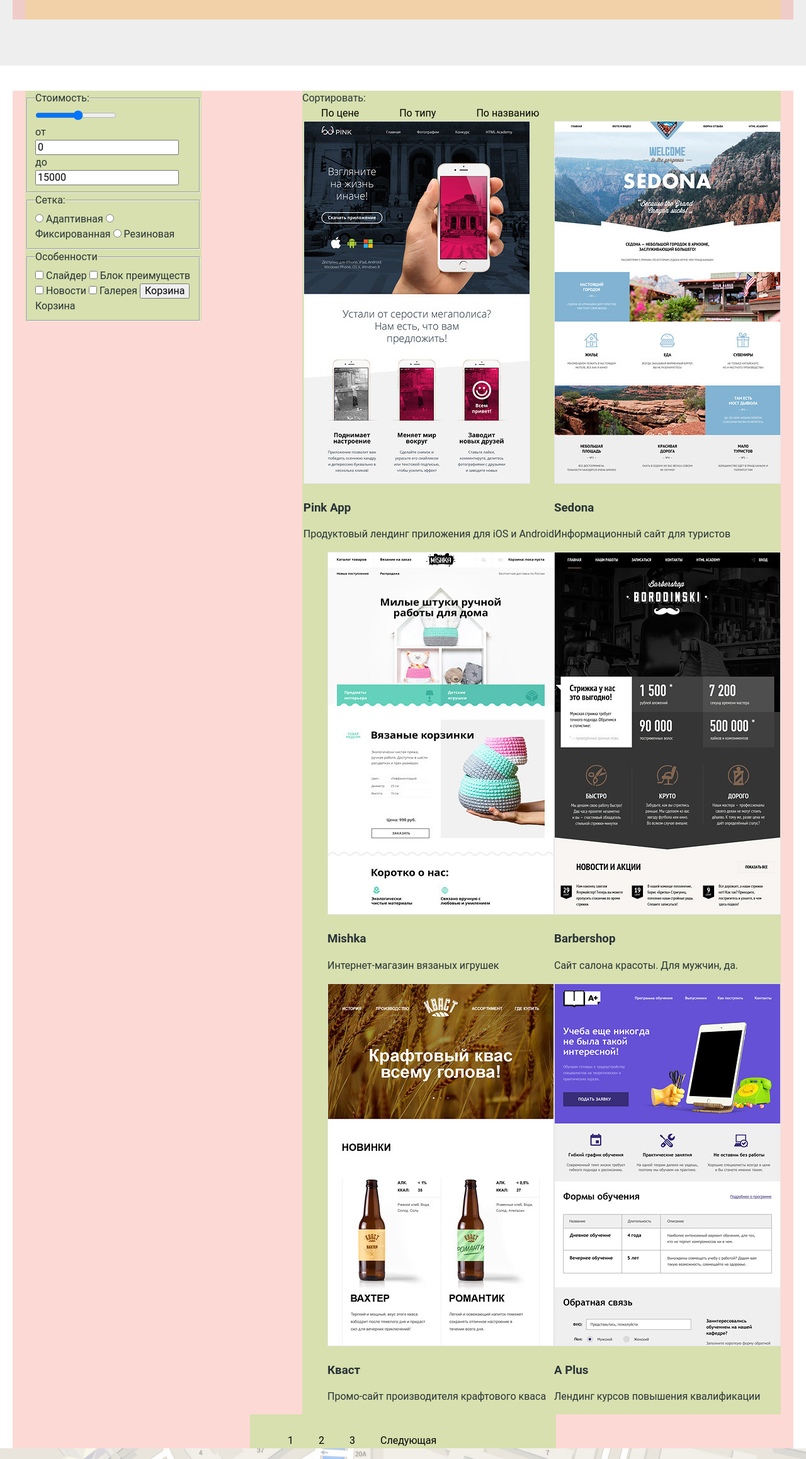
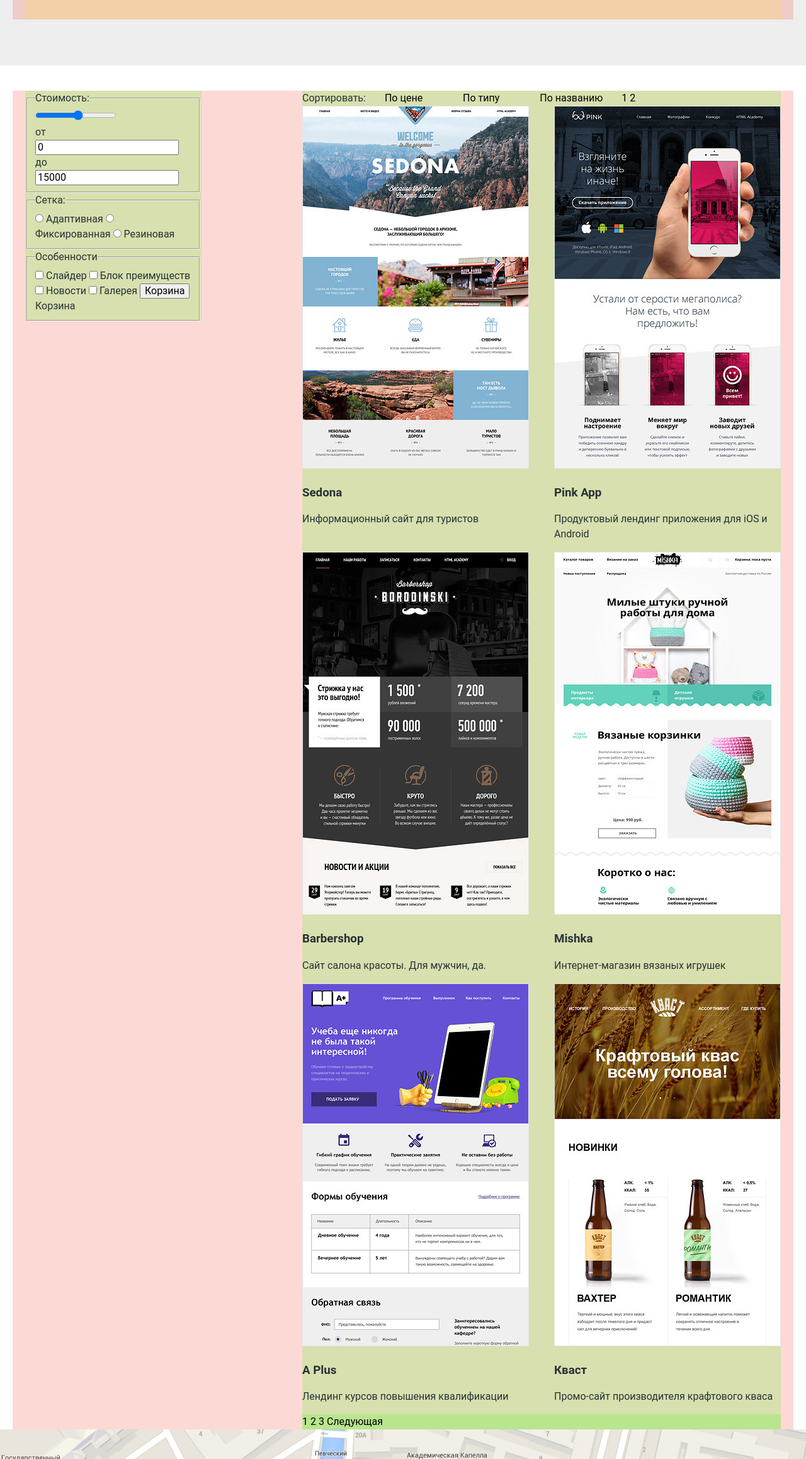
Before and after one commit to NemurovV/371987-nerds, a plain HTML site: page inner.html in a window 1280 px wide. Shown: the part 244-2560 px from the top of the page at 63% size. Drawn offline with nearby package versions, Linux system fonts and the light colour scheme.

Commit message:
сетка готова

```diff
--- a/css/style.css
+++ b/css/style.css
@@ -108,13 +108,16 @@ body {
 }
 
 .product-card {
-  float: right;
+  float: left;
+  width: 360px;
+  margin-right: 40px;
+}
+
+.product-card:nth-child(2n) {
+  margin-right: 0;
 }
 
 .paginaion {
-  width: 446px;
-  height: 50px;
-  margin: 0 auto;
   background-color: rgba(61, 248, 18, 0.2);
 }
 
@@ -193,6 +196,13 @@ a {
   width: 760px;
   background-color: rgba(61, 248, 18, 0.2);
 }
+.right-filters span {
+  float: left;
+}
+
+.catalog-navigation {
+  float: left;
+}
 
 .arrows {
   float: right;
@@ -224,6 +234,7 @@ a {
 }
 
 .definition  {
+  float: left;
   width: 700px;
   height: 471px;
   margin-bottom: 45px;
--- a/inner.html
+++ b/inner.html
@@ -84,7 +84,7 @@
             </form>
         </div>
         <div class="column-right">
-          <div class="right-filters">
+          <div class="right-filters clearfix">
             <span>
               Сортировать:
             </span>
@@ -100,8 +100,8 @@
               </li>
             </ul>
             <div class="arrows">
-              <a class="icon-down-arrow" href="#"></a>
-              <a class="icon-up-arrow" href="#" ></a>
+              <a class="icon-down-arrow" href="#">1</a>
+              <a class="icon-up-arrow" href="#" >2</a>
             </div>
           </div>
           <div class="catalog-items clearfix">
@@ -172,24 +172,15 @@
               <a class="card-btn kvast" href="#"></a>
             </div>
           </div>
+          <div class="paginaion">
+              <a class="btn-page page-active" href="#">1</a>
+              <a class="btn-page" href="#">2</a>
+              <a class="btn-page" href="#">3</a>
+              <a class="btn-page" href="#">Следующая</a>
+          </div>
         </div>
       </div>
-      <div class="container">
-        <ul class="paginaion clearfix">
-          <li>
-            <a class="btn-page page-active" href="#">1</a>
-          </li>
-          <li>
-            <a class="btn-page" href="#">2</a>
-          </li>
-          <li>
-            <a class="btn-page" href="#">3</a>
-          </li>
-          <li>
-            <a class="btn-page" href="#">Следующая</a>
-          </li>
-        </ul>
-      </div>
+
       <div class="layout-positioner">
         <div class="map">
           <div class="feedback-wrapper">
```
Also changed, not shown: index.html (+5 -3 lines).
